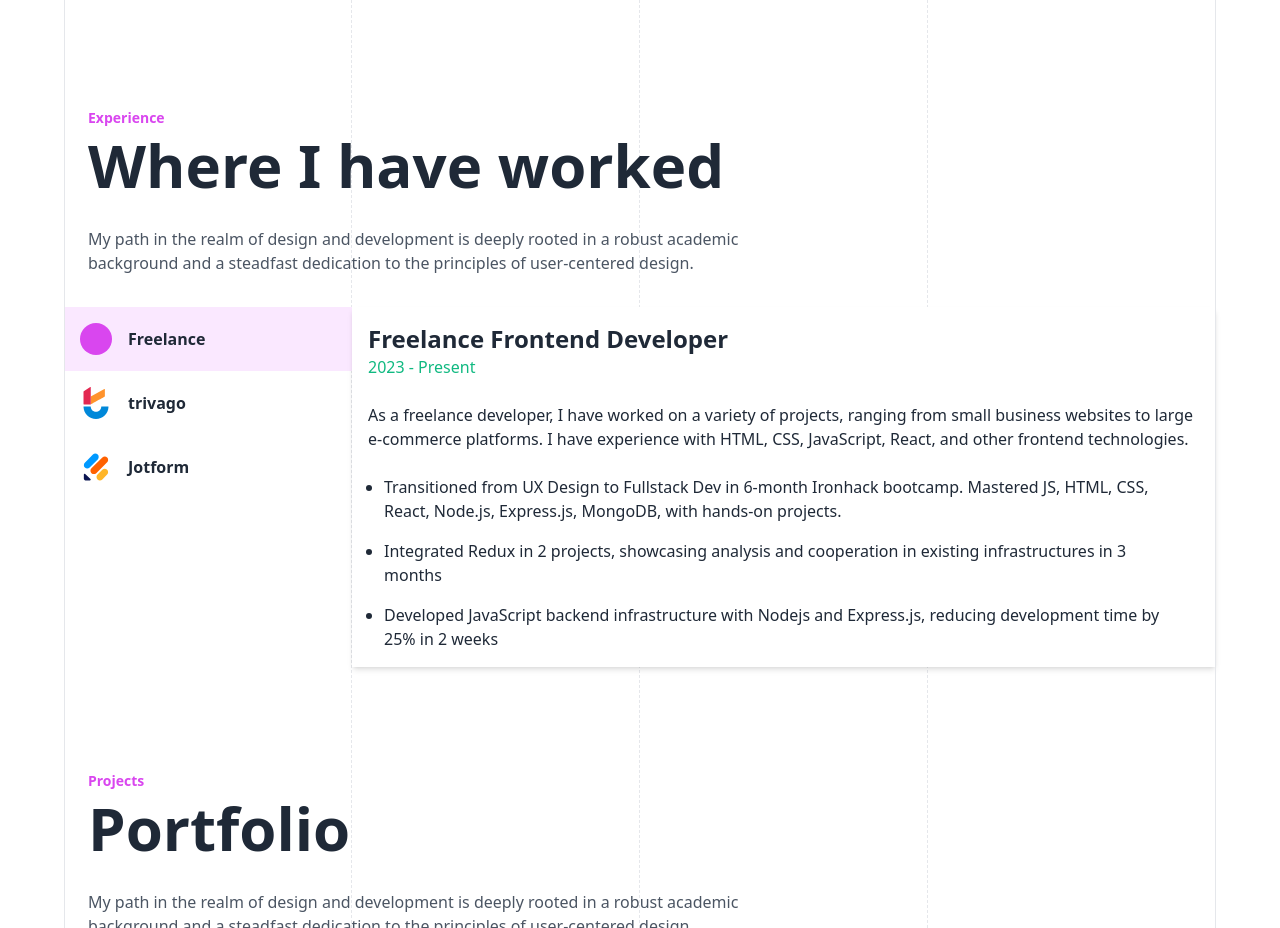
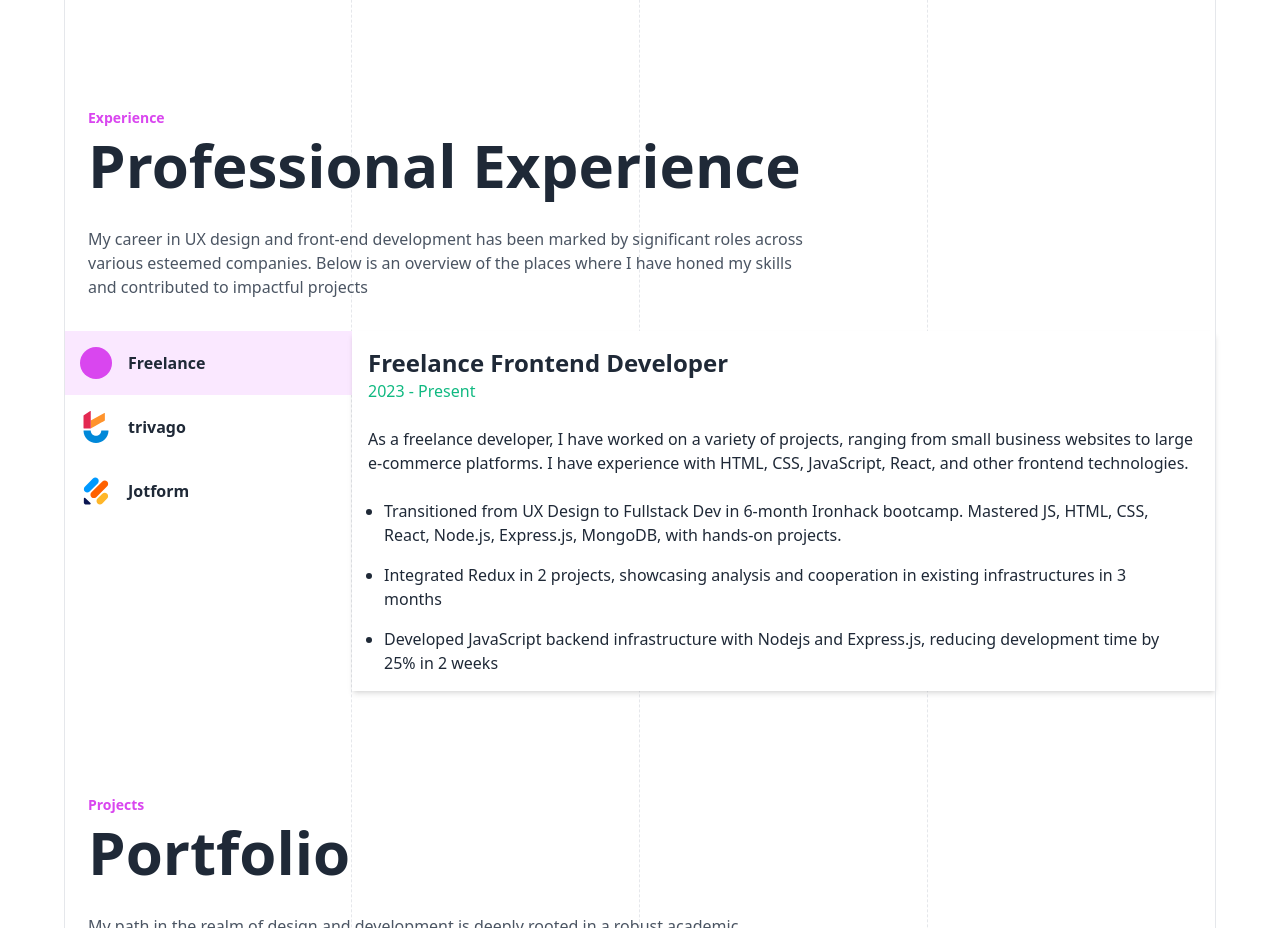
Before and after one commit to cursedxp/portfolio-site, a React (Vite) app: page / in a window 1280 px wide. Shown: the part 1860-2788 px from the top of the page. Built offline with nearby package versions, Linux system fonts and the light colour scheme.

Commit message:
📝 (ExperinceTab.jsx): update heading and paragraph text to provide a more professional and descriptive overview of the experience section

```diff
--- a/src/components/ExperinceTab/ExperinceTab.jsx
+++ b/src/components/ExperinceTab/ExperinceTab.jsx
@@ -12,14 +12,15 @@ export default function ExperinceTab() {
       <div className="flex-1 flex-col p-6">
         <h3 className=" text-sm font-bold text-fuchsia-500">Experience</h3>
         <h1 className="text-6xl font-bold leading-tight ">
-          Where I have worked
+          Professional Experience
         </h1>
       </div>
       <div className="flex-1 px-6 text-base text-gray-600 max-w-3xl">
         <p className="mb-8">
-          My path in the realm of design and development is deeply rooted in a
-          robust academic background and a steadfast dedication to the
-          principles of user-centered design.
+          My career in UX design and front-end development has been marked by
+          significant roles across various esteemed companies. Below is an
+          overview of the places where I have honed my skills and contributed to
+          impactful projects
         </p>
       </div>
       <div className="flex">
```
